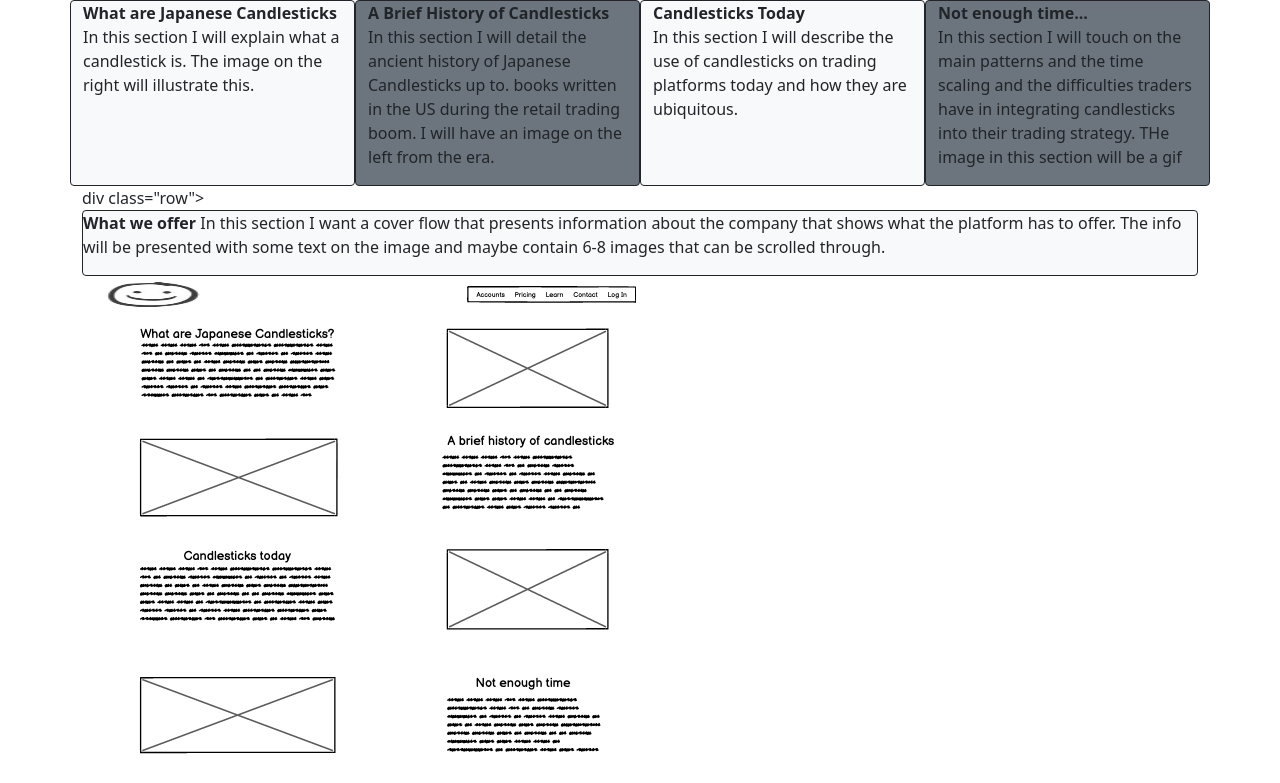
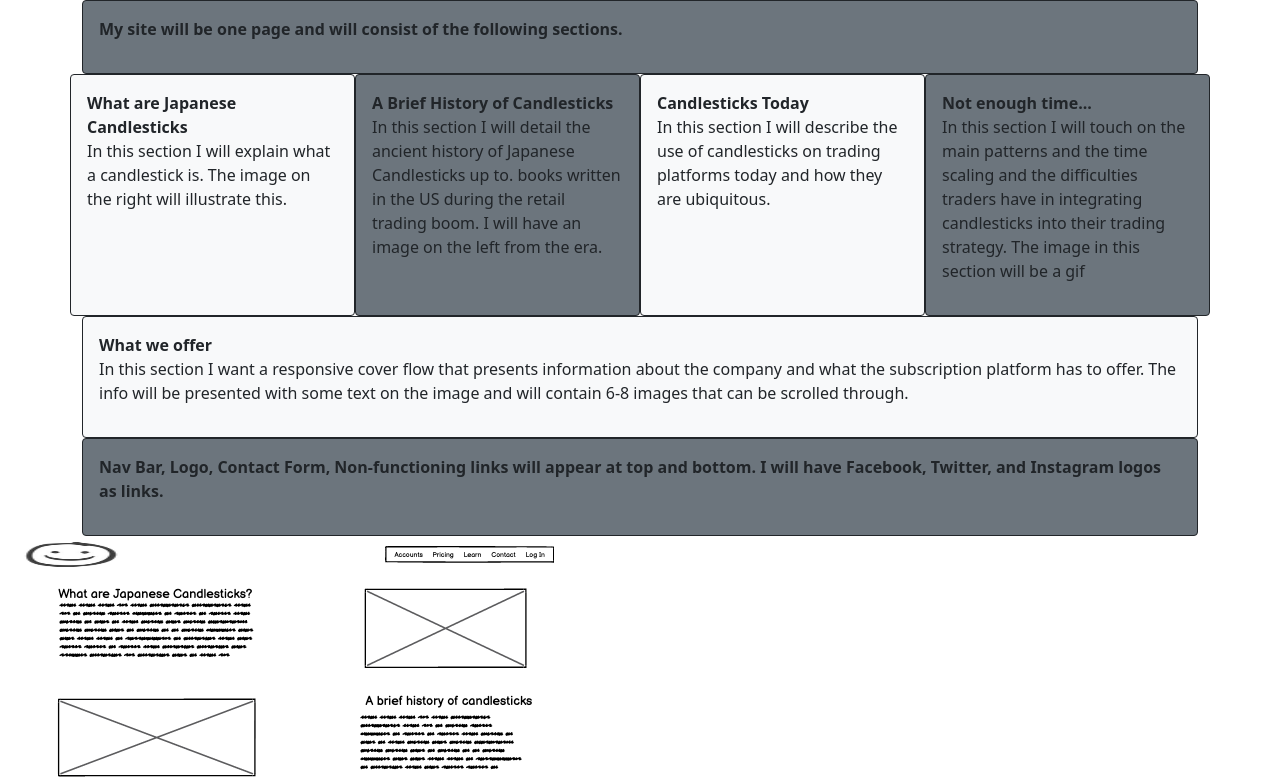
Before and after one commit to vianvianc/candlesticks, a plain HTML site: page public_html/documentation/milestone-2.html in a window 1280 px wide. Shown: the top 783 px of the page. Drawn offline with nearby package versions, Linux system fonts and the light colour scheme.

Commit message:
checked for errors with validator

```diff
--- a/public_html/documentation/milestone-2.html
+++ b/public_html/documentation/milestone-2.html
@@ -8,38 +8,43 @@
 
     <link href="https://cdn.jsdelivr.net/npm/bootstrap@5.1.3/dist/css/bootstrap.min.css" rel="stylesheet" integrity="sha384-1BmE4kWBq78iYhFldvKuhfTAU6auU8tT94WrHftjDbrCEXSU1oBoqyl2QvZ6jIW3" crossorigin="anonymous">
     <title>Milestone-2</title>
+
     <div class="container">
+        <div class="p-3 col-md-auto rounded border border-dark bg-secondary">
+            <p><strong>My site will be one page and will consist of the following sections. </strong></p>
+        </div>
         <div class="row">
-            <div class="col-md-3 rounded border border-dark bg-light">
+            <div class="p-3 col-md-3 rounded border border-dark bg-light">
                 <p><strong>What are Japanese Candlesticks </strong><br> In this section I will explain what a candlestick is. The image on the
                 right will illustrate this. </p>
             </div>
-            <div class="col-md-3 rounded border border-dark bg-secondary">
+            <div class="p-3 col-md-3 rounded border border-dark bg-secondary">
                 <p><strong>A Brief History of Candlesticks </strong><br> In this section I will detail the ancient history of Japanese Candlesticks up to.
                 books written in the US during the retail trading boom. I will have an image on the left from the era. </p>
             </div>
-            <div class="col-md-3 rounded border border-dark bg-light">
+            <div class="p-3 col-md-3 rounded border border-dark bg-light">
                 <p><strong>Candlesticks Today </strong><br> In this section I will describe the use of candlesticks on trading platforms today and how they
                 are ubiquitous.</p>
             </div>
-            <div class="col-md-3 rounded border border-dark bg-secondary">
+            <div class="p-3 col-md-3 rounded border border-dark bg-secondary">
                 <p><strong>Not enough time... </strong><br> In this section I will touch on the main patterns and the time scaling and the difficulties traders have
-                in integrating candlesticks into their trading strategy. THe image in this section will be a gif</p>
+                in integrating candlesticks into their trading strategy. The image in this section will be a gif</p>
             </div>
         </div>
-        div class="row">
-        <div class="col-md-auto rounded border border-dark bg-light">
-            <p><strong>What we offer </strong> In this section I want a cover flow that presents information about the company
-            that shows what the platform has to offer. The info will be presented with some text on the image and maybe contain 6-8
+
+        <div class="p-3 col-md-auto rounded border border-dark bg-light">
+            <p><strong>What we offer </strong><br> In this section I want a responsive cover flow that presents information about the company
+            and what the subscription platform has to offer. The info will be presented with some text on the image and will contain 6-8
             images that can be scrolled through.</p>
         </div>
+        <div class="p-3 col-md-auto rounded border border-dark bg-secondary">
+            <p><strong>Nav Bar, Logo, Contact Form, Non-functioning links will appear at top and bottom. I will have Facebook, Twitter, and Instagram
+            logos as links. </strong><br>
+            </p>
+        </div>
+    </div>
 
 
-
-
-
-</head>
-<body>
 
 
 <img src="images/desktop.png" alt="desktop" /><br>
@@ -48,6 +53,5 @@
 
 <script src="https://cdn.jsdelivr.net/npm/bootstrap@5.1.3/dist/js/bootstrap.bundle.min.js" integrity="sha384-ka7Sk0Gln4gmtz2MlQnikT1wXgYsOg+OMhuP+IlRH9sENBO0LRn5q+8nbTov4+1p" crossorigin="anonymous"></script>
 
-</body>
-</div>
+
 </html>
```
